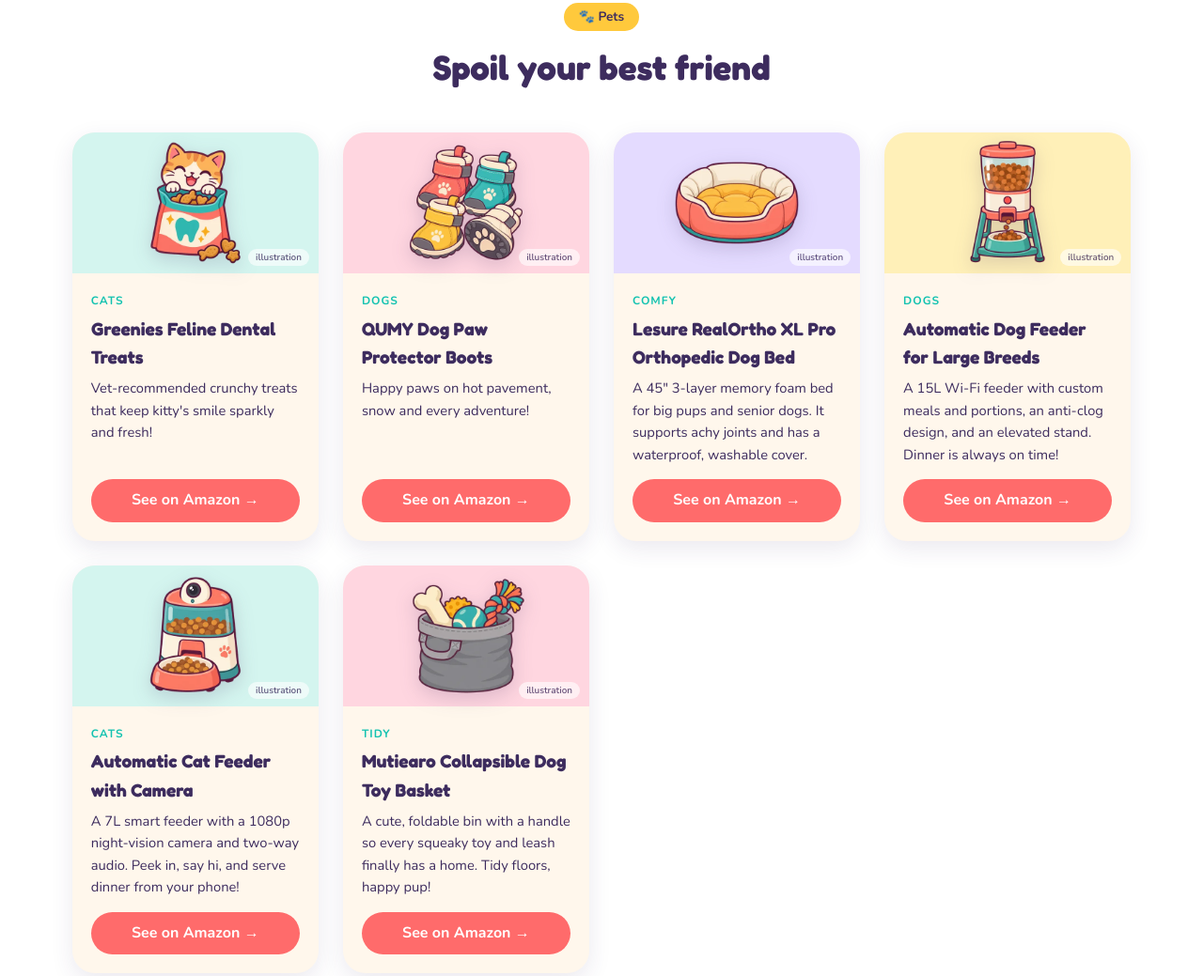
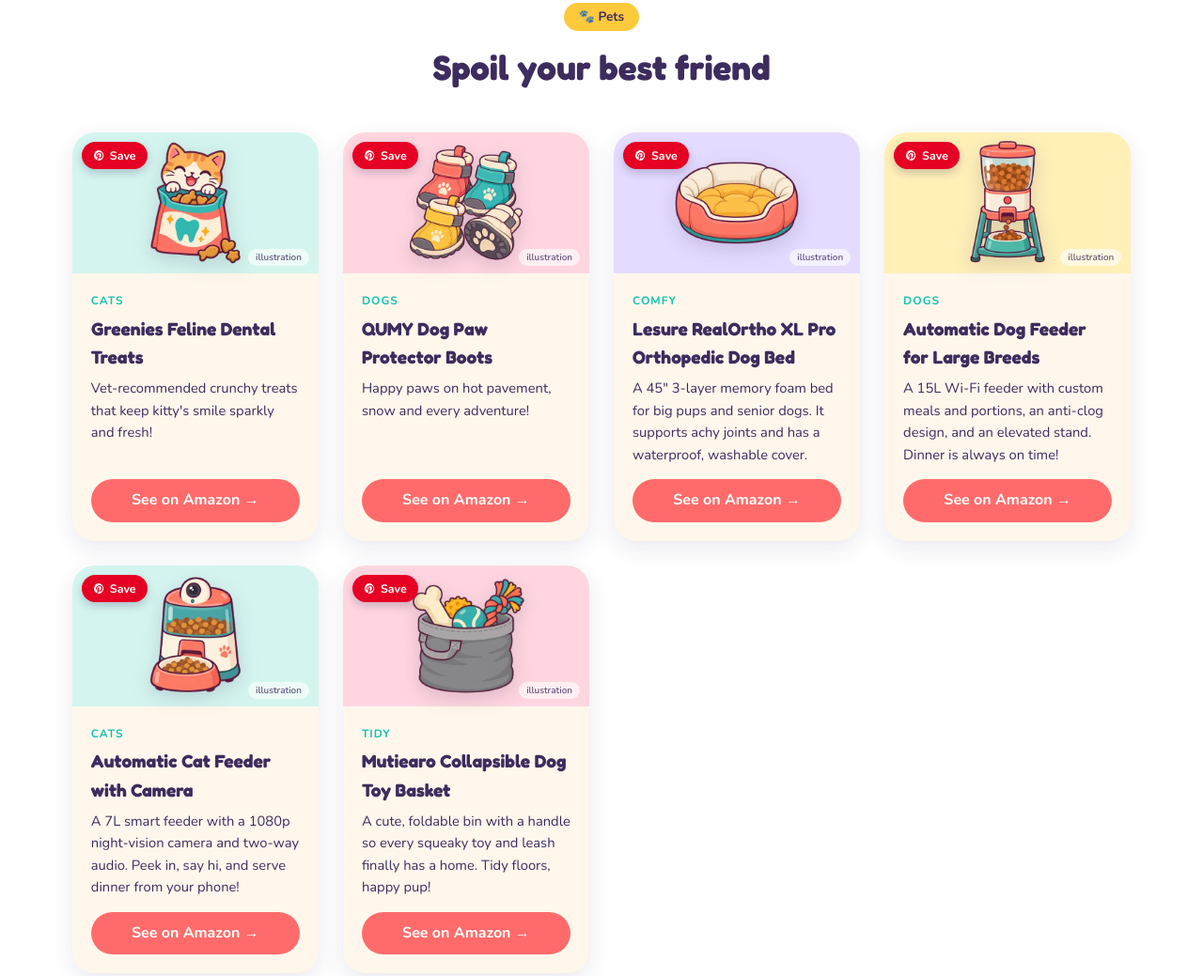
Before and after one commit to pterodactylservices-devdepartment/chicken-mk1, a plain HTML site: page index.html in a window 1280 px wide. Shown: the part 1190-2229 px from the top of the page at 94% size. Drawn offline with nearby package versions, Linux system fonts and the light colour scheme.

Commit message:
Add Pinterest Save buttons to product cards

```diff
--- a/index.html
+++ b/index.html
@@ -62,6 +62,9 @@ footer{background:var(--plum);color:#e9e2f7;text-align:center;padding:40px 6%;fo
 footer .logo{font-size:1.5rem;margin-bottom:8px}
 footer p{max-width:700px;margin:8px auto}
 @media(max-width:640px){nav .links{display:none}.hero{padding:60px 6% 80px}}
+.card .img .pin{position:absolute;left:10px;top:10px;display:inline-flex;align-items:center;gap:5px;background:#E60023;color:#fff;font:700 .78rem Nunito,sans-serif;padding:6px 12px;border-radius:20px;text-decoration:none;box-shadow:0 4px 10px rgba(61,44,94,.25);transition:.2s}
+.card .img .pin:hover{transform:scale(1.07);background:#c8001e}
+.card .img .pin svg{width:13px;height:13px;fill:#fff}
 </style>
 </head>
 <body>
@@ -156,6 +159,17 @@ footer p{max-width:700px;margin:8px auto}
   <p>Prices and availability are shown on Amazon at the time of purchase.</p>
   <p>© 2026 AhnaFinds</p>
 </footer>
+<script>
+document.querySelectorAll('.card').forEach(function(c){
+  var img=c.querySelector('.img img'),h=c.querySelector('h3'),box=c.querySelector('.img');
+  if(!img||!h||!box)return;
+  var sec=c.closest('section'),page='https://ahnafinds.pages.dev/'+(sec&&sec.id?'#'+sec.id:'');
+  var u='https://www.pinterest.com/pin/create/button/?url='+encodeURIComponent(page)+'&media='+encodeURIComponent(img.src)+'&description='+encodeURIComponent(h.textContent+' | AhnaFinds');
+  var a=document.createElement('a');a.className='pin';a.href=u;a.target='_blank';a.rel='noopener';a.setAttribute('aria-label','Save '+h.textContent+' to Pinterest');
+  a.innerHTML='<svg viewBox="0 0 24 24" aria-hidden="true"><path d="M12 2a10 10 0 0 0-3.6 19.3c-.1-.8-.2-2 0-2.9l1.2-5s-.3-.6-.3-1.5c0-1.4.8-2.4 1.8-2.4.9 0 1.3.6 1.3 1.4 0 .9-.5 2.1-.8 3.3-.2 1 .5 1.8 1.5 1.8 1.8 0 3.2-1.9 3.2-4.6 0-2.4-1.7-4.1-4.2-4.1-2.9 0-4.5 2.1-4.5 4.4 0 .9.3 1.8.8 2.3l.1.4-.3 1.2c0 .2-.2.3-.4.2-1.3-.6-2.1-2.5-2.1-4 0-3.3 2.4-6.3 6.9-6.3 3.6 0 6.4 2.6 6.4 6 0 3.6-2.3 6.5-5.4 6.5-1.1 0-2.1-.6-2.4-1.2l-.7 2.5c-.2.9-.9 2.1-1.3 2.8A10 10 0 1 0 12 2z"/></svg>Save';
+  box.appendChild(a);
+});
+</script>
 <script type="module" src="https://static.cloudflareinsights.com/beacon.min.js/vce701823e78c4301a35b7e07294d87301792088814092" integrity="sha512-UKNk8GbxkABxKcXYuLkO16EleLGUkcvJWtpSNmExE0Too3ZaFAxTscNWEc1OdAv5/BikHawapSCaiD2XCmp+Bw==" data-cf-beacon='{"version":"2024.11.0","token":"f0f03d0605bf45f1a3b17cf7d5e6861f","spa":2}' crossorigin="anonymous"></script>
 </body>
 </html>
```
